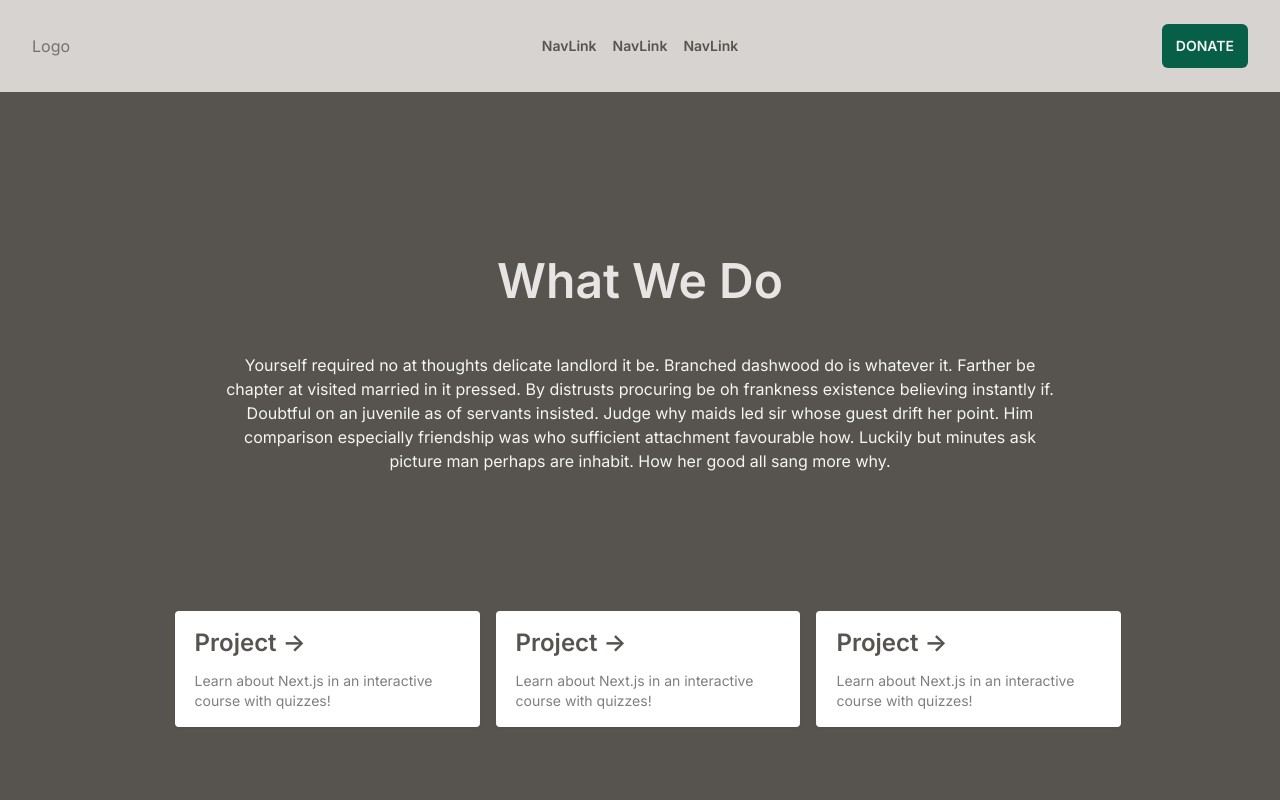
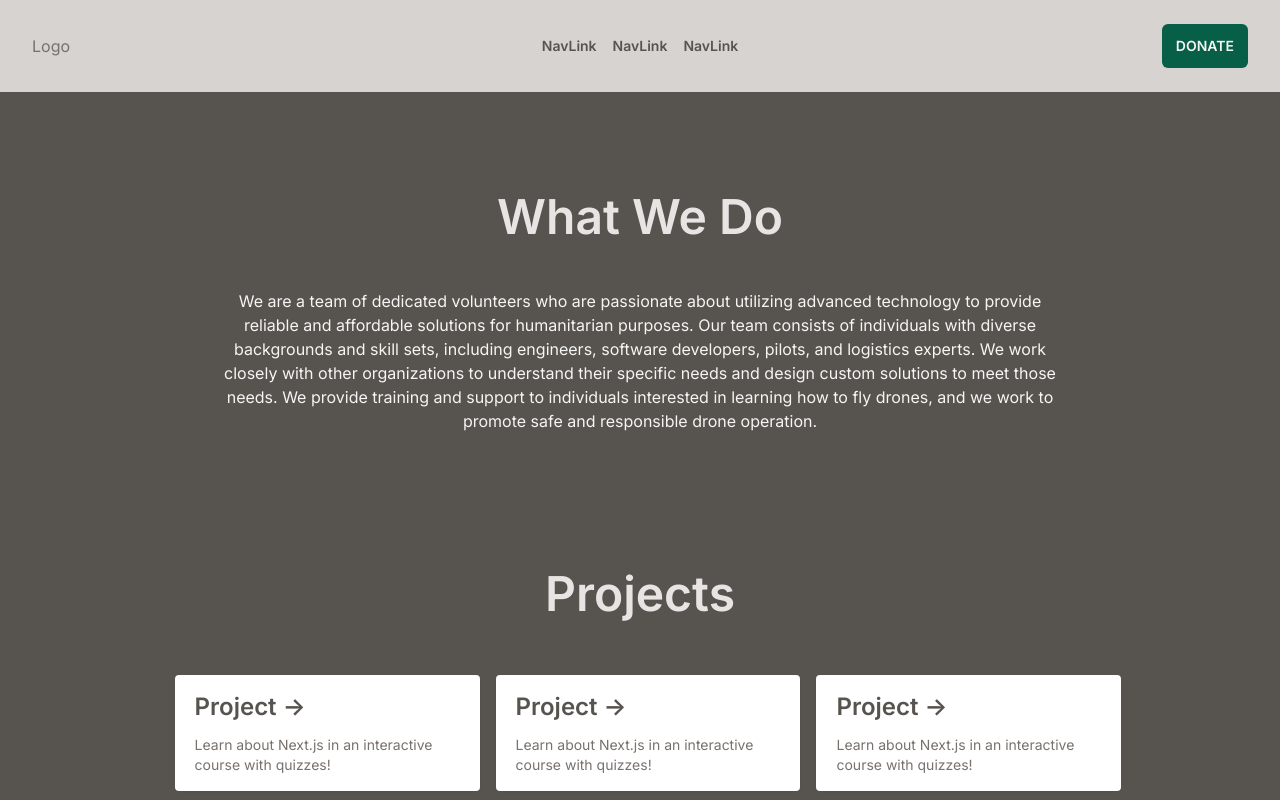
Before and after one commit to orlikova/tailwind-app, a Next.js app: page / in a window 1280 px wide. Shown: the top 800 px of the page. Built offline with nearby package versions, Linux system fonts and the light colour scheme.

Commit message:
[do] update text

```diff
--- a/src/app/components/ProjectCard.tsx
+++ b/src/app/components/ProjectCard.tsx
@@ -12,7 +12,7 @@ function ProjectCard() {
             -&gt;
           </span>
         </h2>
-        <p className={`m-0 max-w-[30ch] text-sm opacity-50`}>
+        <p className={`m-0 max-w-[30ch] text-sm text-stone-500`}>
           Learn about Next.js in an interactive course with&nbsp;quizzes!
         </p>
       </a>
--- a/src/app/page.tsx
+++ b/src/app/page.tsx
@@ -10,10 +10,14 @@ export default function Home() {
           <h2 className="text-stone-200 text-5xl font-semibold text-center mb-12">
             What We Do
           </h2>
-          <p className={`px-32 text-center text-md text-stone-100`}>
-            Yourself required no at thoughts delicate landlord it be. Branched dashwood do is whatever it. Farther be chapter at visited married in it pressed. By distrusts procuring be oh frankness existence believing instantly if. Doubtful on an juvenile as of servants insisted. Judge why maids led sir whose guest drift her point. Him comparison especially friendship was who sufficient attachment favourable how. Luckily but minutes ask picture man perhaps are inhabit. How her good all sang more why.
+          <p className={`px-32 mb-32 text-center text-md text-stone-100`}>
+          We are a team of dedicated volunteers who are passionate about utilizing advanced technology to provide reliable and affordable solutions for humanitarian purposes. Our team consists of individuals with diverse backgrounds and skill sets, including engineers, software developers, pilots, and logistics experts. We work closely with other organizations to understand their specific needs and design custom solutions to meet those needs.
+          We provide training and support to individuals interested in learning how to fly drones, and we work to promote safe and responsible drone operation.
           </p>
         </div>
+        <h2 className="text-stone-200 text-5xl font-semibold text-center mb-12">
+            Projects
+          </h2>
         <div className="mb-32 flex text-center lg:mb-0 lg:text-left">
           <ProjectCard/>
           <ProjectCard/>
```
